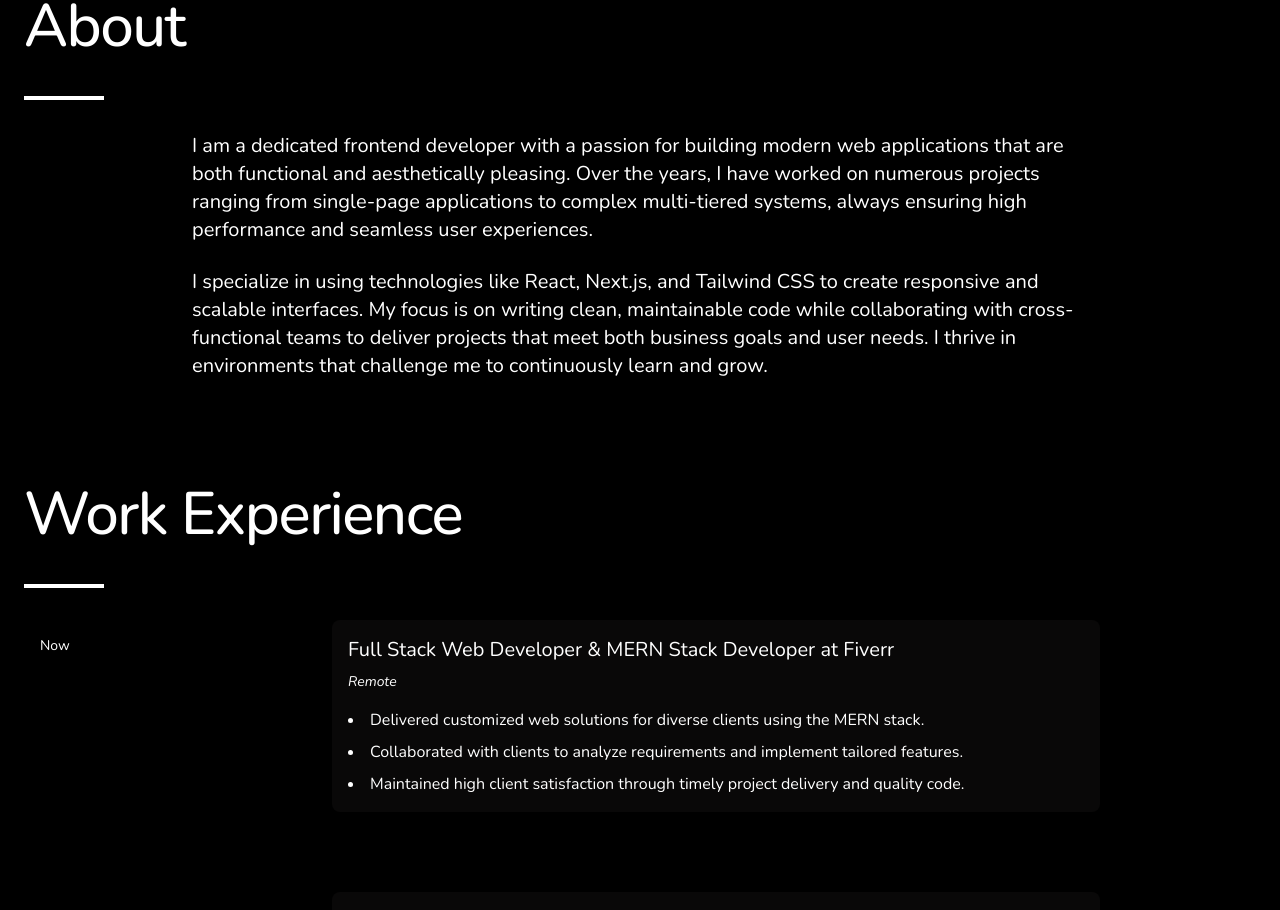
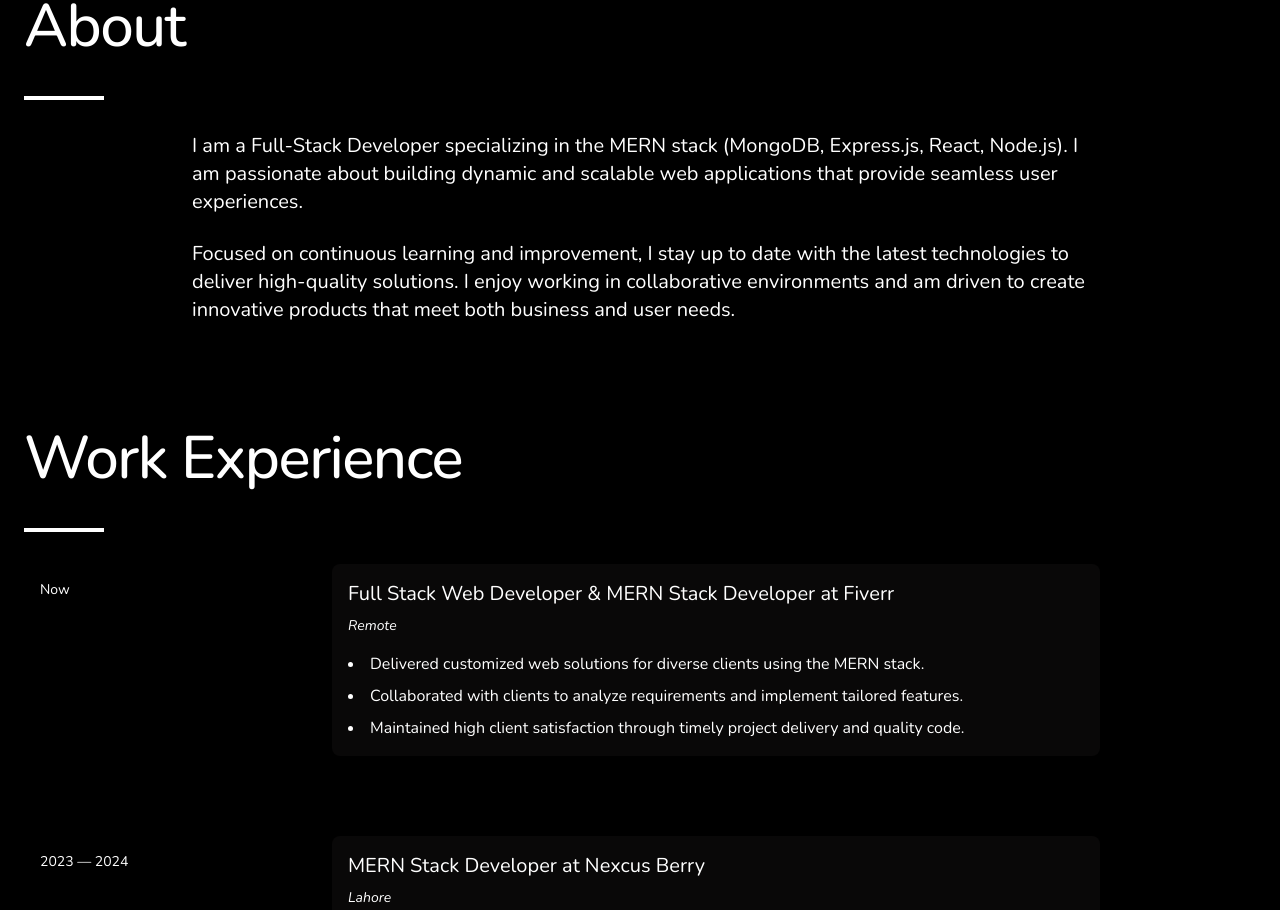
Before and after one commit to sabirsheik/New-Portfolio, a React (Vite) app: page / in a window 1280 px wide. Shown: the part 2140-3050 px from the top of the page. Built offline with nearby package versions, Linux system fonts and the light colour scheme.

Commit message:
Data Added

```diff
--- a/src/constants/index.js
+++ b/src/constants/index.js
@@ -72,8 +72,8 @@ export const PROJECTS = [
 
 export const ABOUT_CONTENT = {
   paragraphs: [
-    "I am a dedicated frontend developer with a passion for building modern web applications that are both functional and aesthetically pleasing. Over the years, I have worked on numerous projects ranging from single-page applications to complex multi-tiered systems, always ensuring high performance and seamless user experiences.",
-    "I specialize in using technologies like React, Next.js, and Tailwind CSS to create responsive and scalable interfaces. My focus is on writing clean, maintainable code while collaborating with cross-functional teams to deliver projects that meet both business goals and user needs. I thrive in environments that challenge me to continuously learn and grow.",
+    "I am a Full-Stack Developer specializing in the MERN stack (MongoDB, Express.js, React, Node.js). I am passionate about building dynamic and scalable web applications that provide seamless user experiences.",
+    "Focused on continuous learning and improvement, I stay up to date with the latest technologies to deliver high-quality solutions. I enjoy working in collaborative environments and am driven to create innovative products that meet both business and user needs.",
   ],
 };
 
```
